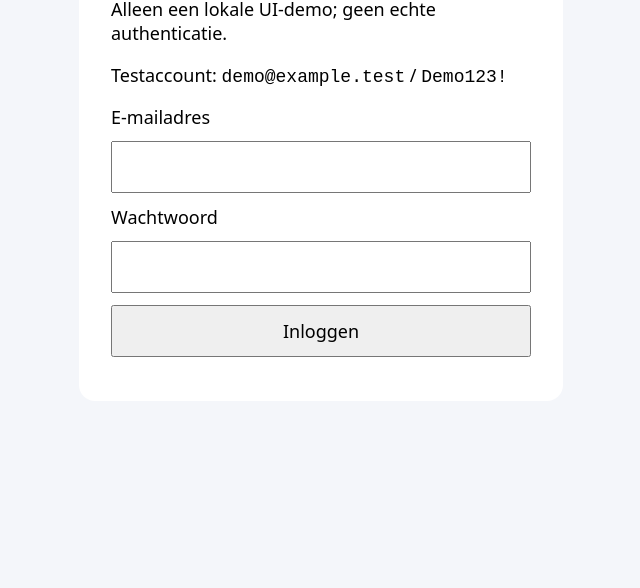
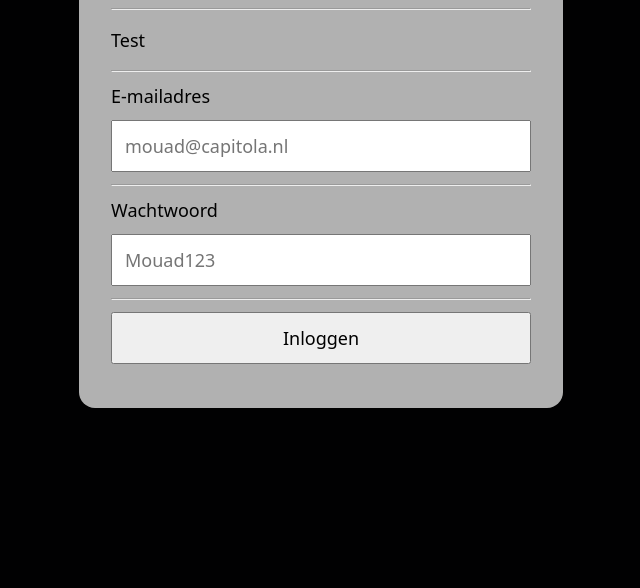
Before and after one commit to mouad-capitola/oomagent-pi, a website: page demos/login-flow/index.html in a window 1280 px wide. Shown: the part 212-800 px from the top of the page, without its empty margins (319-959 px from the left). Drawn offline with Linux system fonts and the light colour scheme.

```diff
--- a/demos/login-flow/auth.js
+++ b/demos/login-flow/auth.js
@@ -1,5 +1,5 @@
 // Public, fictional credentials for a local UI demo only.
 function authenticate(email, password) {
-  return email.trim().toLowerCase() === 'demo@example.test'
-    && password === 'Demo123!';
+  return email.trim().toLowerCase() === 'mouad@capitola.nl'
+    && password === 'Mouad123';
 }
--- a/demos/login-flow/index.html
+++ b/demos/login-flow/index.html
@@ -5,8 +5,8 @@
   <meta name="viewport" content="width=device-width, initial-scale=1">
   <title>Login-testdemo</title>
   <style>
-    body { font: 18px system-ui; background: #f4f6fa; margin: 0; }
-    main { max-width: 420px; margin: 10vh auto; padding: 32px; background: white; border-radius: 16px; }
+    body { font: 18px system-ui; background: #010102; margin: 0; }
+    main { max-width: 420px; margin: 10vh auto; padding: 32px; background: rgb(177, 177, 177); border-radius: 16px; }
     label, input, button { display: block; margin: 12px 0; }
     input, button { box-sizing: border-box; width: 100%; padding: 12px; font: inherit; }
     button { cursor: pointer; }
@@ -17,21 +17,25 @@
 </head>
 <body>
 <main>
+  <hr>
   <h1>Login-testdemo</h1>
-  <p>Alleen een lokale UI-demo; geen echte authenticatie.</p>
+  <hr>
+  <p>Test</p>
+  <hr>
   <section id="login-view">
-    <p>Testaccount: <code>demo@example.test</code> / <code>Demo123!</code></p>
     <form id="login-form">
       <label for="email">E-mailadres</label>
-      <input id="email" name="email" type="email" autocomplete="username" required>
+      <input id="email" placeholder="mouad@capitola.nl" name="email" type="email" autocomplete="username" required>
+      <hr>
       <label for="password">Wachtwoord</label>
-      <input id="password" name="password" type="password" autocomplete="current-password" required>
+      <input id="password" placeholder="Mouad123" name="password" type="password" autocomplete="current-password" required>
+      <hr>
       <button id="login-button" type="submit">Inloggen</button>
       <p id="error" role="alert" hidden></p>
     </form>
   </section>
   <section id="dashboard" hidden>
-    <h2>Welkom, Demo!</h2>
+    <h2>Welkom, mouad!</h2>
     <p>Je bent ingelogd.</p>
     <button id="logout-button" type="button">Uitloggen</button>
   </section>
```
Also changed, not shown: demos/login-flow/auth.test.mjs (+6 -6 lines).
